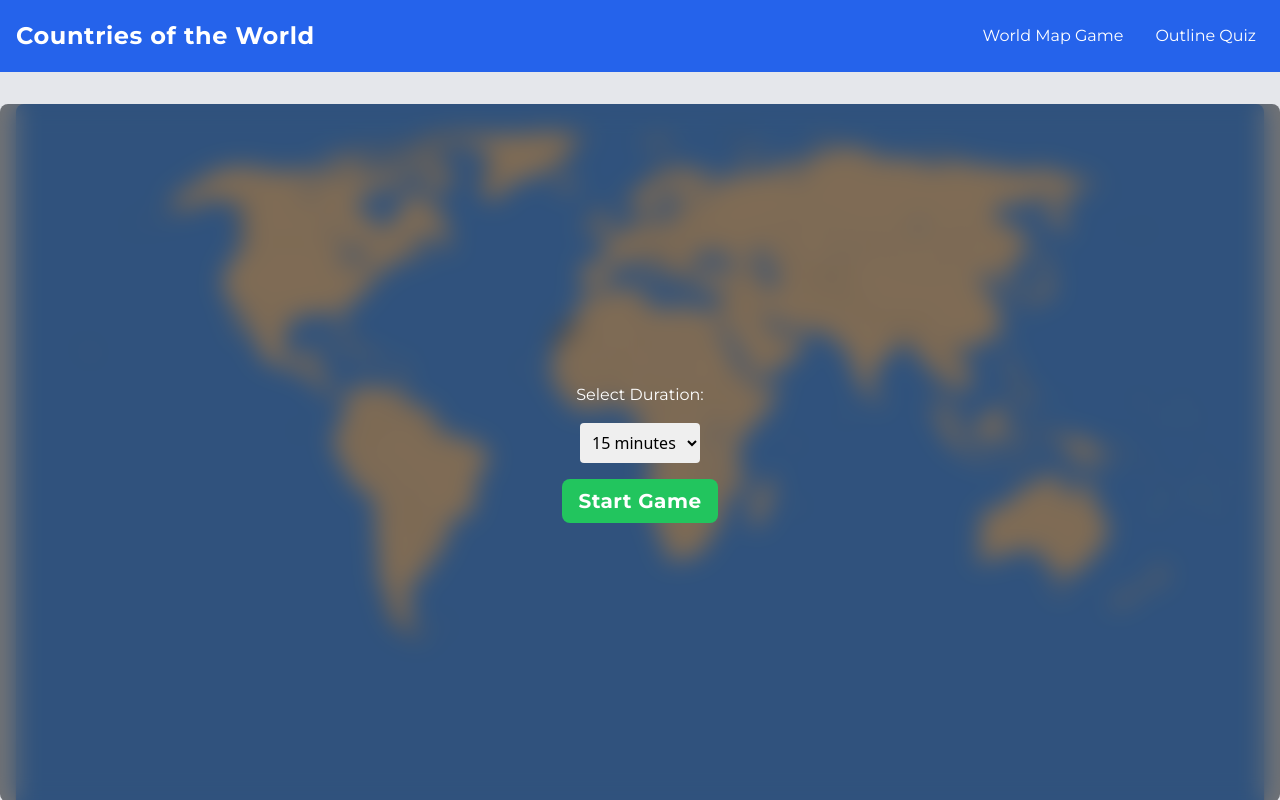
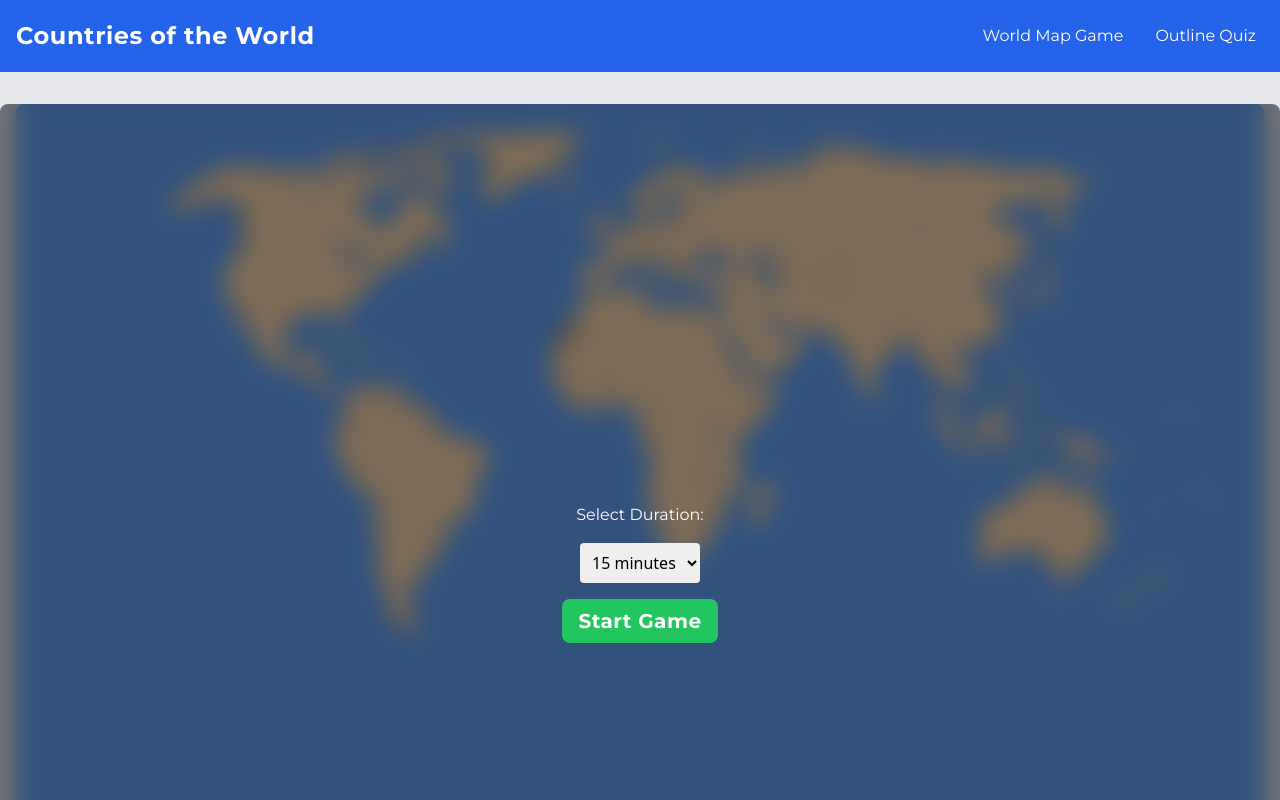
Before and after one commit to LuizFelipeBarbosa/countries-game, a React (Vite) app: page / in a window 1280 px wide. Both pictures are taken after a click on the button 408 px from the left and 434 px from the top of the page. Shown: the top 800 px of the page. Built offline with nearby package versions, Linux system fonts and the light colour scheme.

Commit message:
Fix viewport resize height application

```diff
--- a/src/components/GameBoard.jsx
+++ b/src/components/GameBoard.jsx
@@ -422,9 +422,8 @@ const GameBoard = ({
 	};
 
         return (
-		<div className="relative w-full h-[60vh] sm:h-[70vh]">
                 <div
-				className={`bg-blue-400 p-4 rounded-lg shadow-md relative w-full h-full overflow-hidden select-none transition-opacity duration-500 ${
+                        className={`bg-blue-400 p-4 rounded-lg shadow-md relative w-full h-[60vh] sm:h-[70vh] overflow-hidden select-none transition-opacity duration-500 ${
                                 isBlurred ? "opacity-50" : "opacity-100"
                         }`}
                         ref={containerRef}
@@ -460,7 +459,6 @@ const GameBoard = ({
                                         Your browser does not support SVG
                                 </object>
                         </div>
-			</div>
                         {isBlurred && (
                                 <div className="absolute top-0 left-0 rounded-lg w-full h-full bg-opacity-50 backdrop-blur-3xl select-none transition-opacity duration-500"></div>
                         )}
```
Lines whose indentation alone changed are shown as unchanged.
